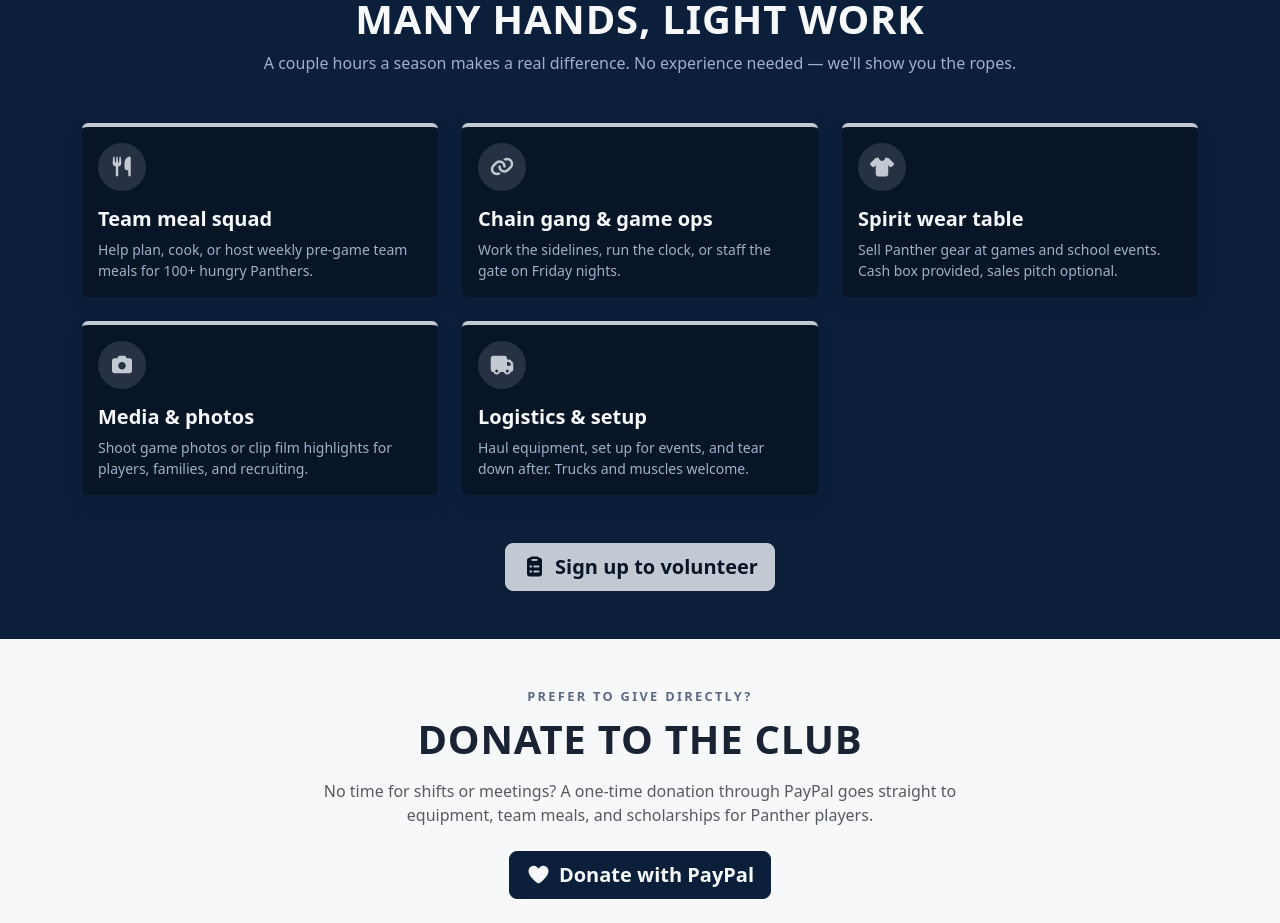
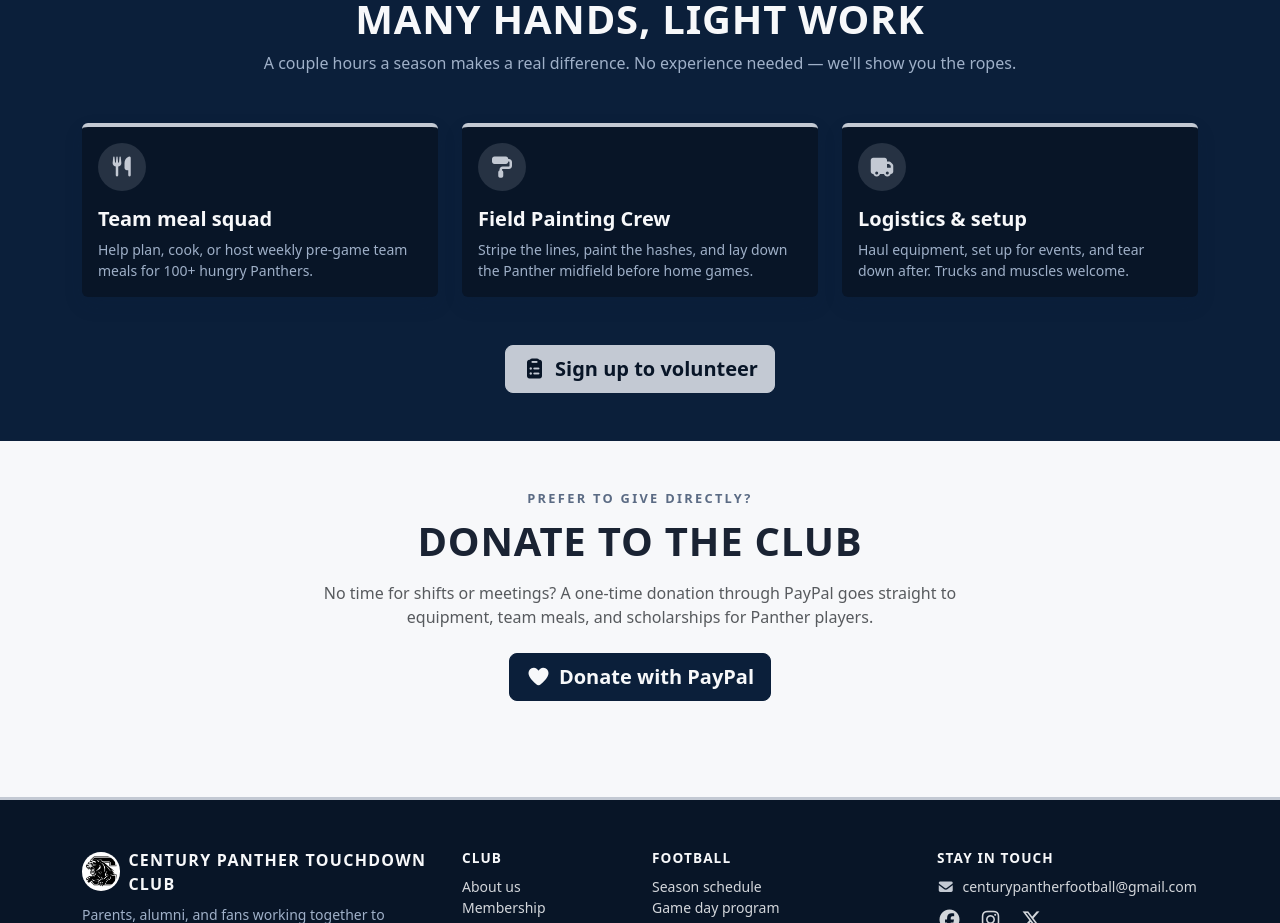
Before and after one commit to Artistan/pool, an Angular app: page /get-involved in a window 1280 px wide. Shown: the part 1820-2743 px from the top of the page. Built offline with nearby package versions, Linux system fonts and the light colour scheme.

Commit message:
Trim volunteer roles to three
Remove the Spirit wear table and Media & photos boxes, and replace
Chain gang & game ops with a Field Painting Crew role. Home-page
announcement and Contact volunteering copy updated to match.

```diff
--- a/src/app/pages/contact.component.ts
+++ b/src/app/pages/contact.component.ts
@@ -71,7 +71,7 @@ export class ContactComponent {
     {
       icon: 'fa-solid fa-clipboard-list',
       title: 'Volunteering',
-      text: 'Team meals, spirit wear, and game-day crews.',
+      text: 'Team meals, field painting, and game-day crews.',
       cta: 'Email volunteers',
       href: `mailto:${CONTACT_EMAIL}?subject=${encodeURIComponent('Volunteer signup')}`,
     },
--- a/src/app/pages/get-involved.component.ts
+++ b/src/app/pages/get-involved.component.ts
@@ -150,19 +150,9 @@ export class GetInvolvedComponent {
       text: 'Help plan, cook, or host weekly pre-game team meals for 100+ hungry Panthers.',
     },
     {
-      icon: 'fa-solid fa-link',
-      title: 'Chain gang & game ops',
-      text: 'Work the sidelines, run the clock, or staff the gate on Friday nights.',
-    },
-    {
-      icon: 'fa-solid fa-shirt',
-      title: 'Spirit wear table',
-      text: 'Sell Panther gear at games and school events. Cash box provided, sales pitch optional.',
-    },
-    {
-      icon: 'fa-solid fa-camera',
-      title: 'Media & photos',
-      text: 'Shoot game photos or clip film highlights for players, families, and recruiting.',
+      icon: 'fa-solid fa-paint-roller',
+      title: 'Field Painting Crew',
+      text: 'Stripe the lines, paint the hashes, and lay down the Panther midfield before home games.',
     },
     {
       icon: 'fa-solid fa-truck',
--- a/src/app/pages/home.component.ts
+++ b/src/app/pages/home.component.ts
@@ -178,7 +178,7 @@ export class HomeComponent {
     {
       icon: 'fa-solid fa-clipboard-list',
       title: 'Game-day volunteers needed',
-      text: 'Spirit wear table and game-ops crews for every home game. Sign up on the Get Involved page.',
+      text: 'Field painting, team meals, and setup crews for every home game. Sign up on the Get Involved page.',
     },
   ];
 }
```
